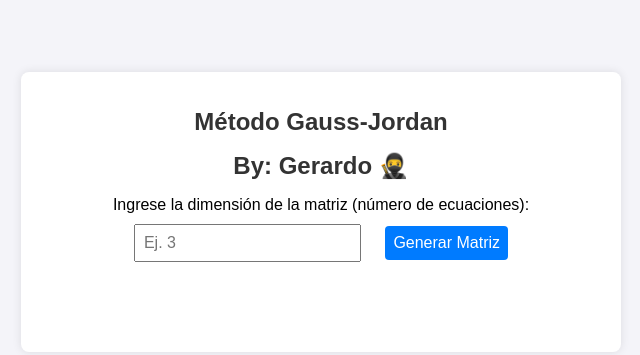
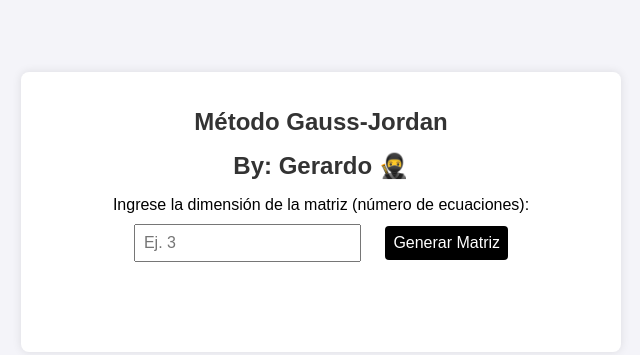
Before and after one commit to GerardoPz/ecuaciones-gauss-jordan, a plain HTML site: page index.html in a window 1280 px wide. Shown: the part 188-543 px from the top of the page, without its empty margins (319-959 px from the left). Drawn offline with Linux system fonts and the light colour scheme.

Commit message:
Update styles.css

```diff
--- a/styles.css
+++ b/styles.css
@@ -33,7 +33,7 @@ input, button {
 }
 
 button {
-    background-color: #007bff;
+    background-color: #000;
     color: white;
     border: none;
     border-radius: 4px;
@@ -41,7 +41,7 @@ button {
 }
 
 button:hover {
-    background-color: #0056b3;
+    background-color: #000;
 }
 
 .solve-btn {
```
